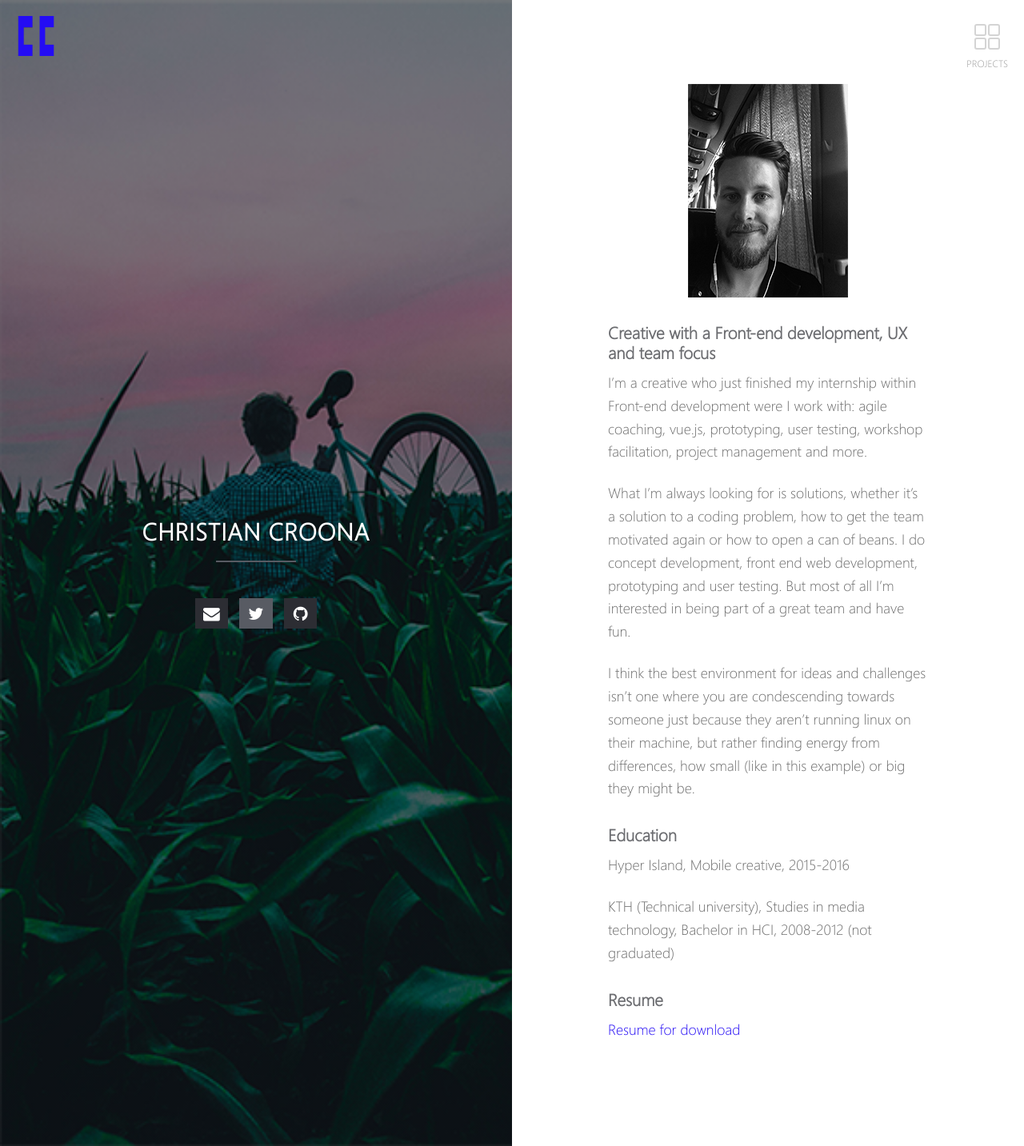
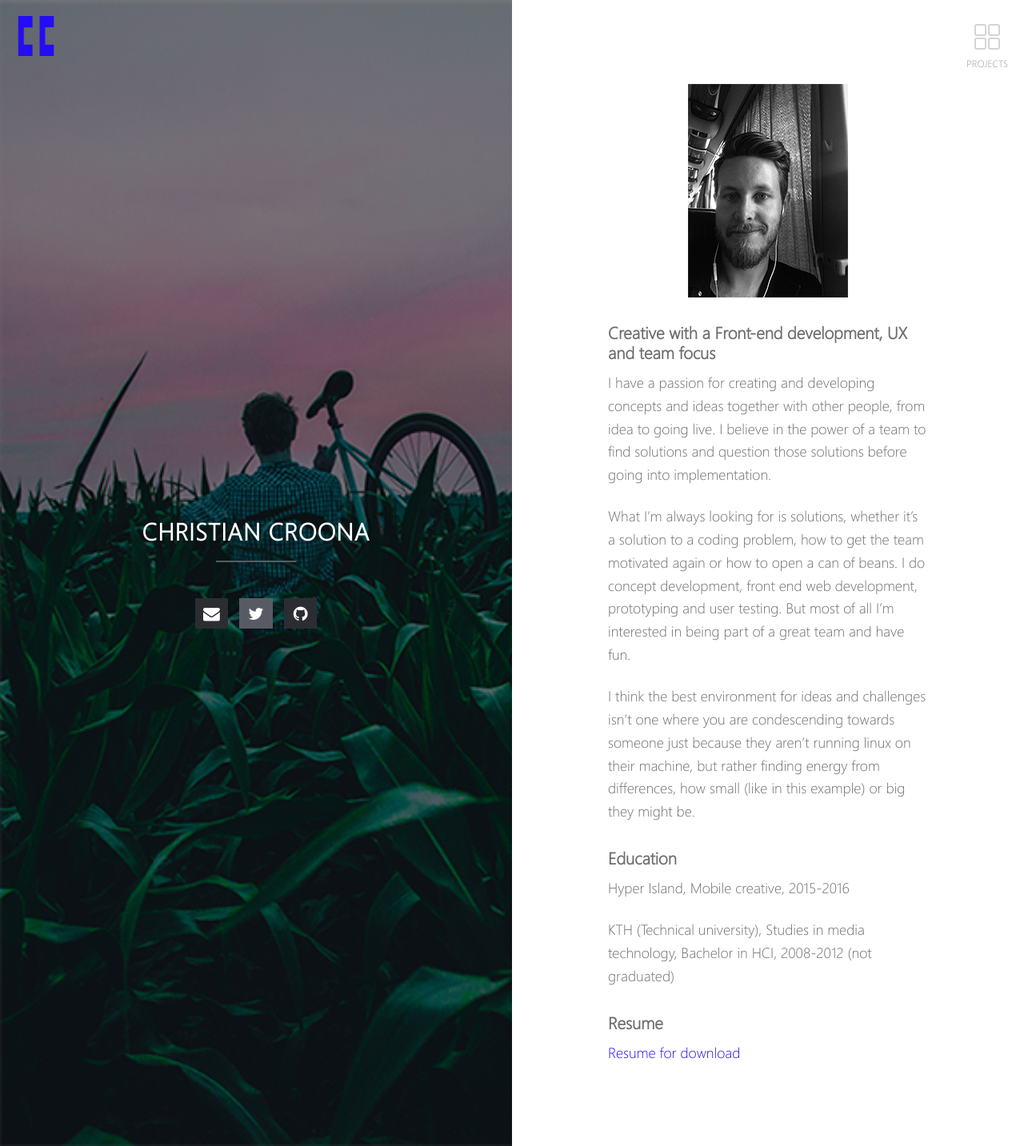
Before and after one commit to cc-lemon/cc-lemon.github.io-, a Jekyll site: the page built from index.md, in a window 1280 px wide. Shown: the whole page at 80% size. Built offline with Jekyll 4.4.1, drawn with Linux system fonts in a browser that asks for light colours.

Commit message:
Update resume and intro

```diff
--- a/index.md
+++ b/index.md
@@ -7,7 +7,7 @@ layout: home
 
 ### Creative with a Front-end development, UX and team focus
 
-I'm a creative who just finished my internship within Front-end development were I work with: agile coaching, vue.js, prototyping, user testing, workshop facilitation, project management and more.
+I have a passion for creating and developing concepts and ideas together with other people, from idea to going live. I believe in the power of a team to find solutions and question those solutions before going into implementation.
 
 What I'm always looking for is solutions, whether it’s a solution to a coding problem, how to get the team motivated again or how to open a can of beans. I do concept development, front end web development, prototyping and user testing. But most of all I’m interested in being part of a great team and have fun.
 
@@ -23,4 +23,4 @@ KTH (Technical university), Studies in media technology, Bachelor in HCI, 2008-2
 
 ### Resume
 
-[Resume for download]({{ site.url }}/download/Resume_Christian_Croona.pdf)
+[Resume for download]({{ site.url }}/download/Resume_ChristianCroona.pdf)
```
Also changed, not shown: 1 other file.
